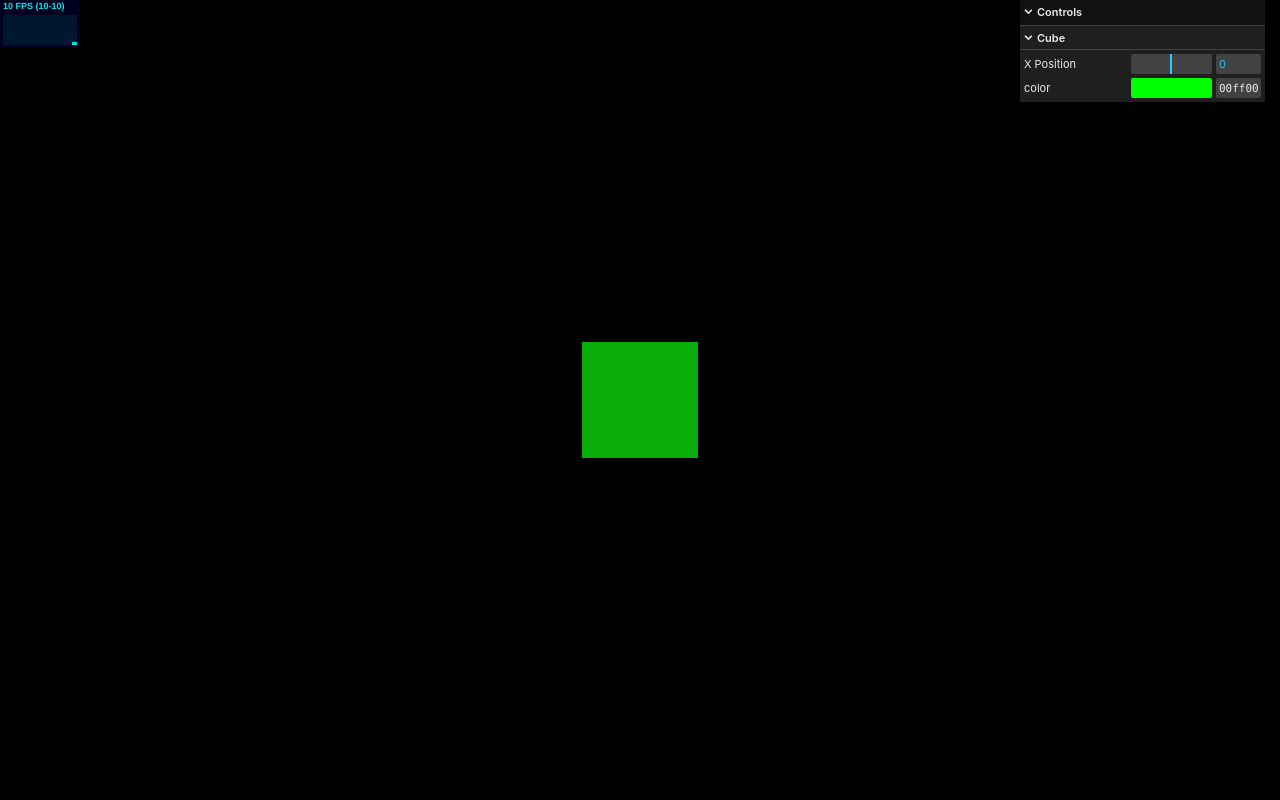
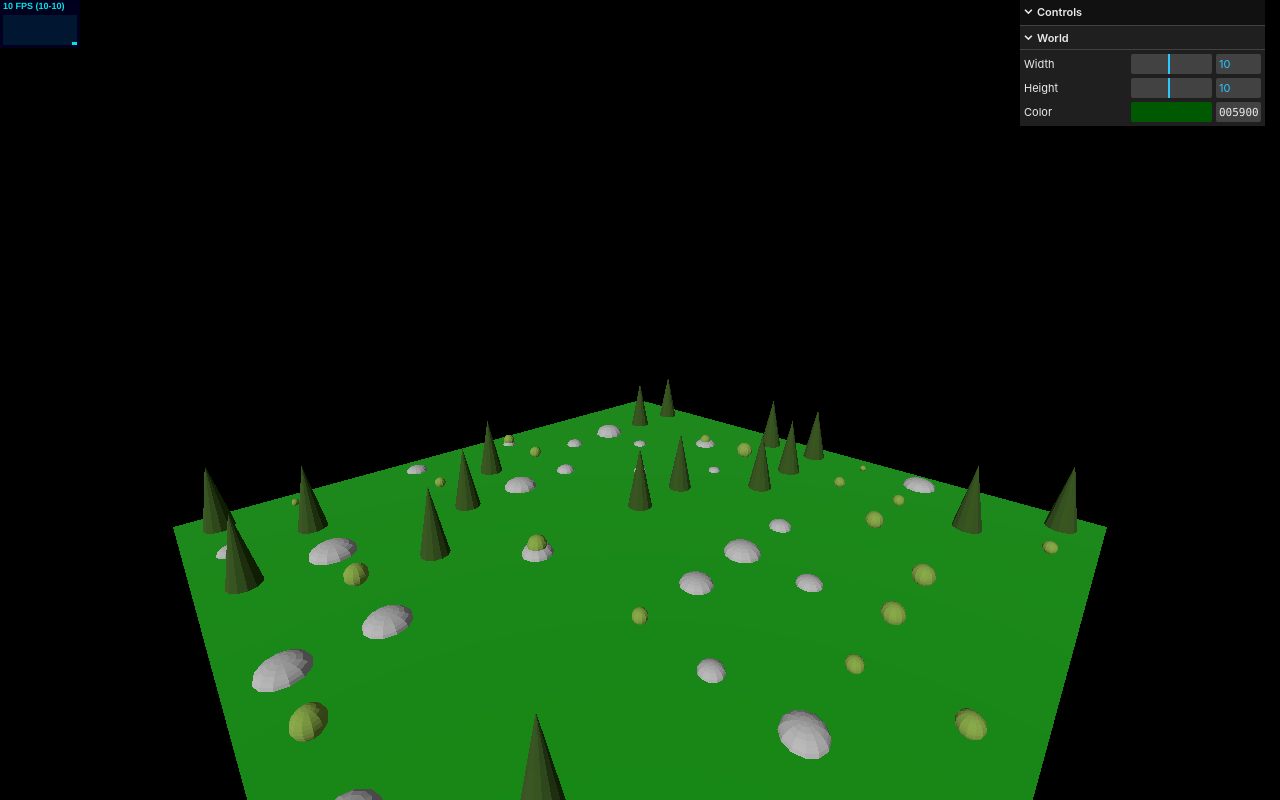
Before and after one commit to Chere14/Project_Aethernion, a website built with Vite: page index.html in a window 1280 px wide. Built offline with nearby package versions, Linux system fonts and the light colour scheme; animation ran at ten frames a second.

Commit message:
World created
The terrain with trees, rocks and bushes was created

```diff
--- a/index.html
+++ b/index.html
@@ -2,12 +2,12 @@
 <html lang="en">
 	<head>
 		<meta charset="utf-8">
-		<title>My first three.js app</title>
+		<title>Isometric Game</title>
 		<style>
 			body { margin: 0; }
 		</style>
 	</head>
 	<body>
-		<script type="module" src="/main.js"></script>
+		<script type="module" src="/src/main.js"></script>
 	</body>
 </html>
--- a/main.js
+++ b/src/main.js
@@ -2,6 +2,7 @@ import * as THREE from 'three';
 import { OrbitControls } from 'three/addons/controls/OrbitControls.js';
 import Stats from 'three/addons/libs/stats.module.js';
 import { GUI} from 'three/addons/libs/lil-gui.module.min.js';
+import { World } from './world';
 
 const gui = new GUI;
 
@@ -17,7 +18,11 @@ const scene = new THREE.Scene();
 const camera = new THREE.PerspectiveCamera( 75, window.innerWidth / window.innerHeight, 0.1, 1000 );
 const controls = new OrbitControls( camera, renderer.domElement );
 
+const world = new World (10, 10);
+scene.add(world);
+
 const star = new THREE.DirectionalLight();
+star.intensity = 3;
 star.position.set(1, 2, 3);
 scene.add(star);
 
@@ -25,12 +30,8 @@ const ambient = new THREE.AmbientLight();
 ambient.intensity = 0.5;
 scene.add(ambient);
 
-const geometry = new THREE.BoxGeometry( 1, 1, 1 );
-const material = new THREE.MeshStandardMaterial( { color: 0x00ff00 } );
-const cube = new THREE.Mesh( geometry, material );
-scene.add( cube );
-
-camera.position.z = 5;
+camera.position.set(10, 4, 10);
+controls.update();
 
 function animate() {
 
@@ -45,6 +46,10 @@ window.addEventListener('resize', () => {
     renderer.setSize(window.innerWidth, window.innerHeight);
 });
 
-const folder = gui.addFolder('Cube');
-folder.add(cube.position, 'x', -2, 2, 0.1).name('X Position')
-folder.addColor(cube.material, 'color');
+const worldFolder = gui.addFolder('World');
+worldFolder.add(world, 'width', 1, 20, 1).name('Width');
+worldFolder.add(world, 'height', 1, 20, 1).name('Height');
+worldFolder.addColor(world.terrain.material, 'color').name('Color');
+worldFolder.onChange(() => {
+    world.createTerrain();
+});
--- /dev/null
+++ b/src/world.js
@@ -0,0 +1,116 @@
+import * as THREE from 'three';
+
+export class World  extends THREE.Mesh {
+    constructor (width, height) {
+        super();
+
+        this.width = width;
+        this.height = height;
+        this.treeCount = 20;
+        this.rockCount = 30;
+        this.bushCount = 15;
+
+        this.createTerrain();
+        this.createTrees();
+        this.createRocks();
+        this.createBushes();
+    }
+
+    createTerrain() {
+        if (this.terrain) {
+            this.terrain.geometry.dispose();
+            this.terrain.material.dispose();
+            this.remove(this.terrain);
+        }
+
+        const terrainMaterial = new THREE.MeshStandardMaterial({
+            color: 0x5a000,
+            // wireframe: true
+        });
+        const terrainGeometry = new THREE.PlaneGeometry(this.width, this.height, this.width, this.height);
+        this.terrain = new THREE.Mesh(terrainGeometry, terrainMaterial);
+        this.terrain.rotation.x = -Math.PI / 2;
+        this.terrain.position.set(this.width / 2, 0, this.height /2);
+        this.add(this.terrain);
+    }
+
+    createTrees() {
+        const treeRadius = 0.2;
+        const treeHeight = 1;
+
+        const treeGeometry = new THREE.ConeGeometry(treeRadius, treeHeight, 12);
+        const treeMaterial = new THREE.MeshStandardMaterial({
+            color: 0x305010,
+            flatShading: true
+        });
+
+        this.trees = new THREE.Group();
+        this.add(this.trees);
+
+        for (let i = 0; i < this.treeCount; i++) {
+            const treeMesh = new THREE.Mesh(treeGeometry, treeMaterial);
+            treeMesh.position.set(
+                Math.floor(this.width * Math.random()) + 0.5,
+                treeHeight / 2,
+                Math.floor(this.height * Math.random()) + 0.5
+            )
+            this.trees.add(treeMesh);
+        }
+    }
+
+    createRocks() {
+        const minRockRadius = 0.1;
+        const maxRockRadius = 0.3;
+        const minRockHeight = 0.5;
+        const maxRockHeight = 0.7;
+
+        const rockMaterial = new THREE.MeshStandardMaterial({
+            color: 0xb0b0b0,
+            flatShading: true
+        });
+
+        this.bushes = new THREE.Group();
+        this.add(this.bushes);
+
+        for (let i = 0; i < this.rockCount; i++) {
+            const radius = minRockRadius + (Math.random() * (maxRockRadius - minRockRadius));
+            const height = minRockHeight + (Math.random() * (maxRockHeight - minRockHeight));
+            const rockGeometry = new THREE.SphereGeometry(radius, 12, 12);
+            const rockMesh = new THREE.Mesh(rockGeometry, rockMaterial);
+            rockMesh.position.set(
+                Math.floor(this.width * Math.random()) + 0.5,
+                0,
+                Math.floor(this.height * Math.random()) + 0.5
+            );
+            rockMesh.scale.y = height;
+            this.bushes.add(rockMesh);
+        }
+    }
+
+    createBushes() {
+        const minBushRadius = 0.05;
+        const maxBushRadius = 0.15;
+        const minBushHeight = 0.5;
+        const maxBushHeight = 0.7;
+
+        const bushMaterial = new THREE.MeshStandardMaterial({
+            color: 0x80a040,
+            flatShading: true
+        });
+
+        this.bushes = new THREE.Group();
+        this.add(this.bushes);
+
+        for (let i = 0; i < this.rockCount; i++) {
+            const radius = minBushRadius + (Math.random() * (maxBushRadius - minBushRadius));
+            const bushGeometry = new THREE.SphereGeometry(radius, 12, 12);
+            const bushMesh = new THREE.Mesh(bushGeometry, bushMaterial);
+            bushMesh.position.set(
+                Math.floor(this.width * Math.random()) + 0.5,
+                radius,
+                Math.floor(this.height * Math.random()) + 0.5
+            );
+            this.bushes.add(bushMesh);
+        }
+    }
+}
```
Also changed, not shown: TODO.md (added, +15 -0 lines).
